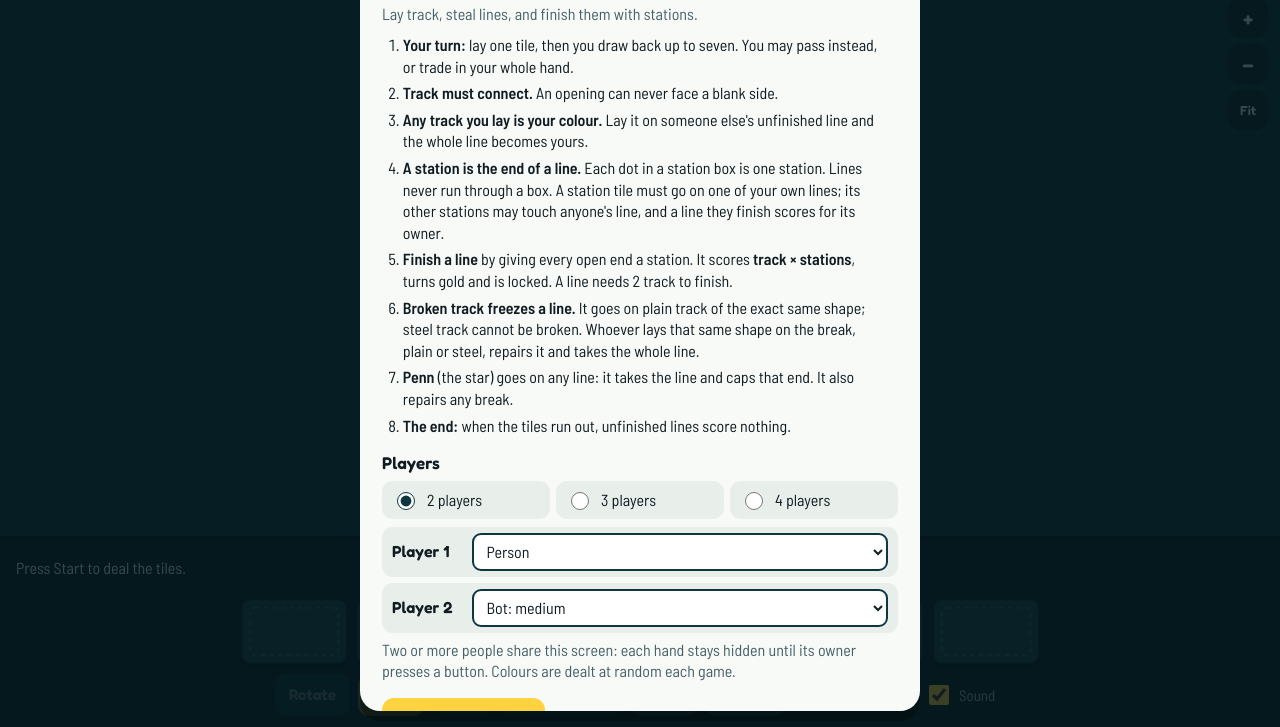
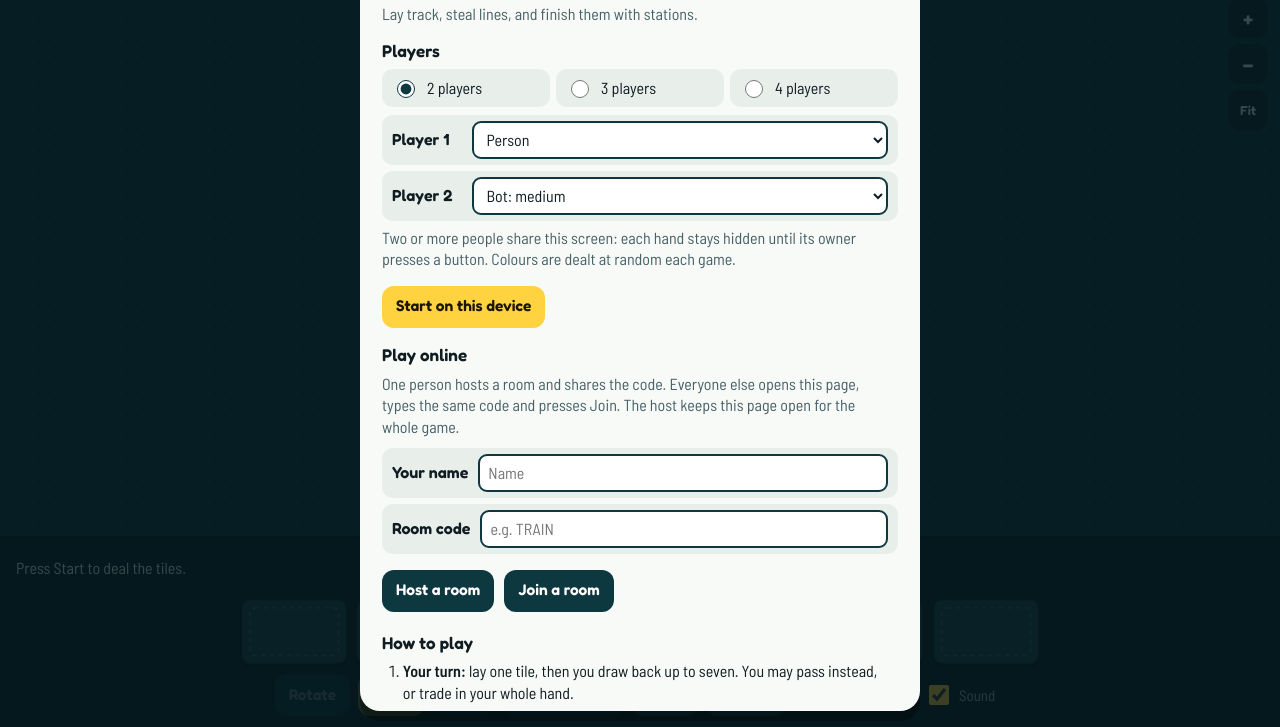
Before and after one commit to nosutt/rival-lines, a plain HTML site: page index.html in a window 1280 px wide. Shown: the part 73-800 px from the top of the page. Drawn offline with Linux system fonts and the light colour scheme.

Commit message:
Start screen: player and online options first, rules after
Co-Authored-By: Claude Opus 5.5 <noreply@anthropic.com>
Claude-Session: https://claude.ai/code/session_01Cqc4oaWtBfKEk3cexZ1itL

```diff
--- a/index.html
+++ b/index.html
@@ -1055,9 +1055,9 @@ div.tilebtn { cursor: default; }
   function showStart() {
     var np = '';
     [2, 3, 4].forEach(function (n) { np += '<label class="opt" for="np' + n + '"><input type="radio" name="np" id="np' + n + '" value="' + n + '"' + (cfg.n === n ? ' checked' : '') + '><span>' + n + ' players</span></label>'; });
-    sheet('<h1>Rival Lines</h1><p class="sub">Lay track, steal lines, and finish them with stations.</p>' + RULES +
+    sheet('<h1>Rival Lines</h1><p class="sub">Lay track, steal lines, and finish them with stations.</p>' +
       '<h2>Players</h2><div class="opts row">' + np + '</div><div class="seats">' + seatRows() + '</div><p class="sub">Two or more people share this screen: each hand stays hidden until its owner presses a button. Colours are dealt at random each game.</p>' +
-      '<div class="sheetbar"><button type="button" class="btn primary" id="startBtn">Start on this device</button>' + (started ? '<button type="button" class="btn" id="closeBtn">Back to the game</button>' : '') + '</div>' + onlineBlock());
+      '<div class="sheetbar"><button type="button" class="btn primary" id="startBtn">Start on this device</button>' + (started ? '<button type="button" class="btn" id="closeBtn">Back to the game</button>' : '') + '</div>' + onlineBlock() + '<h2 style="margin-top:20px">How to play</h2>' + RULES);
   }
   function showRules() { sheet('<h1>How to play</h1>' + RULES + '<h2 style="margin-top:20px">All 90 tiles</h2><p class="sub">Every tile in the game and how many there are. Tiles turn around, so a left turn can also point the other way.</p>' + tileGrid() + '<p class="sub" style="margin-top:12px">Dots with a white centre mark open ends. Gold lines with a train are finished and locked. Bots see only their own tiles and the table.</p><div class="sheetbar"><button type="button" class="btn primary" id="closeBtn">Close</button></div>'); }
   var TILE_LABEL = {
```
